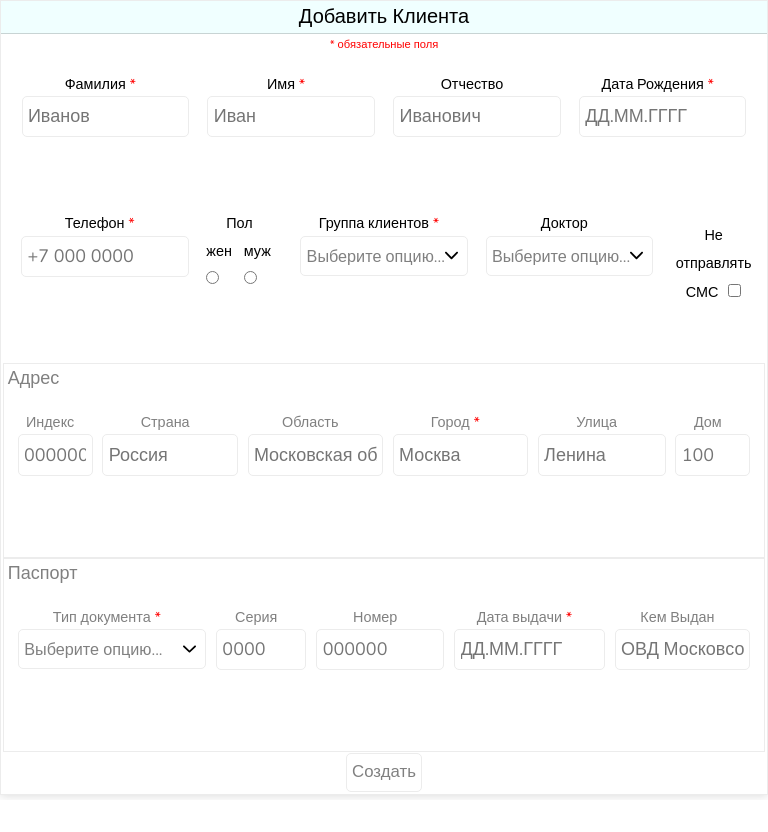
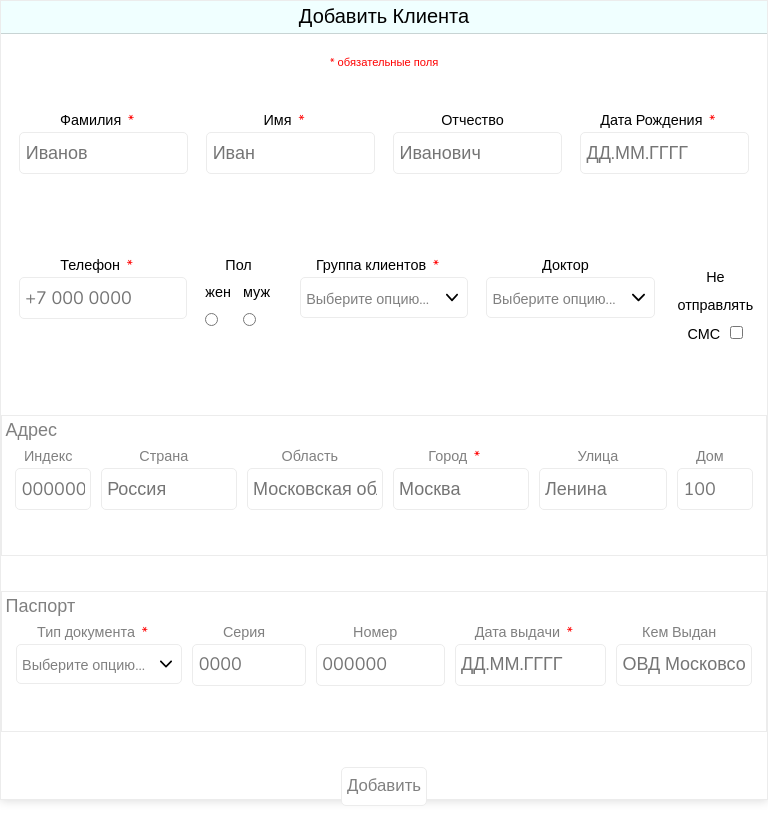
Before and after one commit to stasya0903/addClientForm, a Vue app: page / in a window 768 px wide. Before the commit the page ends 800 px from the top, so only its background shows below. Built offline with nearby package versions, Linux system fonts and the light colour scheme.

Commit message:
adjusted the bugs with style

```diff
--- a/public/style.css
+++ b/public/style.css
@@ -57,15 +57,14 @@ input[type=checkbox] {
   max-width: 100em;
   margin-right: auto;
   margin-left: auto;
-  height: 100%;
+  height: 100vh;
 }
 
 .form {
   display: flex;
   flex-direction: column;
-  justify-content: space-evenly;
-  width: 99.6em;
-  padding: 0.2em;
+  justify-content: space-around;
+  width: 100%;
   align-items: center;
   margin: auto;
 }
@@ -87,7 +86,6 @@ input[type=checkbox] {
 .formLine {
   display: flex;
   justify-content: space-evenly;
-  padding-bottom: 2.5em;
   width: 100%;
 }
 
@@ -104,6 +102,7 @@ input[type=checkbox] {
   display: flex;
   flex-direction: column;
   width: 100%;
+  padding-bottom: 2.5em;
 }
 
 .formGroup_radio {
@@ -142,7 +141,7 @@ input[type=checkbox] {
   font-size: 0.6em;
   color: red;
   padding-top: 0.2em;
-  margin-bottom: -2em;
+  margin-top: -4em;
 }
 
 .errorInput {
@@ -152,6 +151,7 @@ input[type=checkbox] {
 .required {
   color: red;
   text-align: left;
+  margin: 0.2em;
 }
 
 .selectArrow_img {
@@ -205,6 +205,8 @@ input[type=checkbox] {
   font-size: 1.5em;
   background-color: white;
   padding: 0.3em;
+  margin-bottom: 0.5em;
+  margin-top: 3.2em;
   border: #ececec 1px solid;
   border-radius: 5px;
   color: grey;
@@ -220,15 +222,15 @@ input[type=checkbox] {
 }
 
 .submitStatus {
-  background-color: #ececec;
   border-radius: 5px;
   padding: 0.8em;
-  margin: 0.5em;
-  width: 80%;
-  font-size: 1.3em;
+  width: 60%;
+  font-size: 1em;
   display: flex;
   text-align: center;
   justify-content: space-between;
+  margin: 0.5em 0.5em -3.9em;
+  border: 1px solid #ececec;
 }
 
 .submitStatus span {
@@ -260,37 +262,55 @@ input[type=checkbox] {
   .selectDrop {
     position: inherit;
   }
+
+  .submitStatus {
+    width: 90%;
+    font-size: 1.5em;
+    margin-top: 0;
+    margin-bottom: -3.5em;
+  }
+
+  .submitBtn {
+    margin-top: 5em;
+  }
+
+  .inputCheckbox {
+    width: 100%;
+    font-size: 1.5em;
+    color: grey;
+  }
+
+  .formGroup_radio {
+    font-size: 2em;
+    padding: 0;
+    color: grey;
+  }
 }
-@media screen and (min-width: 750px) and (max-width: 1090px) {
+@media screen and (min-width: 750px) and (max-width: 980px) {
   .form {
     width: 100%;
-    height: 95vh;
-    justify-content: space-evenly;
+    height: 100%;
+    justify-content: space-around;
+  }
+
+  .formCard {
+    height: 100%;
   }
 
   .container {
     margin: 0;
   }
 
-  .formLine {
-    padding-bottom: 3.5em;
+  .optionDefault {
+    font-size: 0.8em;
   }
 
-  .formGroup {
-    padding: 1em 0 1em 0;
+  .submitStatus {
+    margin: -5em 0.5em -5em;
   }
 
-  .optionDefault {
-    font-size: 0.9em;
-  }
-
-  .selectDrop {
-    top: 4.5em;
-  }
-}
-@media (min-width: 900px) {
-  .form {
-    height: 90vh;
+  .submitBtn {
+    margin-top: 0;
   }
 }
 
--- a/public/style.scss
+++ b/public/style.scss
@@ -67,15 +67,14 @@ input[type=checkbox] {
   max-width: $containerWidthLg;
   margin-right: auto;
   margin-left: auto;
-  height: 100%;
+  height: 100vh;
 }
 
 .form {
   display: flex;
   flex-direction: column;
-  justify-content: space-evenly;
-  width: $formWidthLg;
-  padding: $formPadding;
+  justify-content: space-around;
+  width: 100%;
   align-items: center;
   margin: auto;
 
@@ -98,8 +97,8 @@ input[type=checkbox] {
 .formLine {
   display: flex;
   justify-content: space-evenly;
-  padding-bottom: 2.5em;
   width:100%
+
 }
 .formGroup {
   display: flex;
@@ -112,7 +111,8 @@ input[type=checkbox] {
 .formGroup_input {
   display: flex;
   flex-direction: column;
-  width: 100%
+  width: 100%;
+  padding-bottom: 2.5em;
 }
 
 .formGroup_radio {
@@ -151,7 +151,7 @@ input[type=checkbox] {
   font-size: .6em;
   color: red;
   padding-top: 0.2em;
-  margin-bottom: -2em;
+  margin-top: -4em;
 }
 
 .errorInput {
@@ -161,6 +161,7 @@ input[type=checkbox] {
 .required {
   color: red;
   text-align: left;
+  margin: 0.2em
 }
 
 .selectArrow_img {
@@ -214,9 +215,11 @@ input[type=checkbox] {
   font-size: 1.5em;
   background-color: white;
   padding: .3em;
+  margin-bottom: 0.5em;
+  margin-top: 3.2em;
   border: #ececec 1px solid;
   border-radius: 5px;
-  color: grey
+  color: grey;
 }
 .submitBtn:hover{
   background-color: azure;
@@ -226,15 +229,17 @@ input[type=checkbox] {
   outline-color: #999999;
 }
 .submitStatus {
-  background-color: #ececec;
   border-radius: 5px;
   padding: 0.8em;
-  margin: 0.5em;
-  width:80%;
-  font-size: 1.3em;
+  width:60%;
+  font-size: 1em;
   display: flex;
   text-align: center;
   justify-content: space-between;
+  margin: 0.5em 0.5em -3.9em;
+  border: 1px solid #ececec;
+}
+.submitContainer{
 
 }
 .submitStatus span {
@@ -261,34 +266,45 @@ input[type=checkbox] {
   .selectDrop{
     position: inherit;
   }
-
+  .submitStatus{
+    width:90%;
+    font-size: 1.5em;
+    margin-top: 0;
+    margin-bottom: -3.5em;
+  }
+  .submitBtn{
+    margin-top: 5em;
+  }
+  .inputCheckbox{
+    width: 100%;
+    font-size: 1.5em;
+    color: grey;
+  }
+  .formGroup_radio{
+    font-size: 2em;
+    padding: 0;
+    color: grey;
+  }
 }
-@media screen and (min-width: 750px) and (max-width: 1090px)  {
+@media screen and (min-width: 750px) and (max-width: 980px)  {
   .form{
     width:100%;
-    height: 95vh;
-    justify-content: space-evenly;
+    height: 100%;
+    justify-content: space-around;
+  }
+  .formCard{
+    height: 100%;
   }
   .container {
     margin:0;
   }
-  .formLine{
-    padding-bottom:3.5em;
+  .optionDefault{
+    font-size: 0.8em;
   }
-  .formGroup{
-    padding: 1em 0 1em 0;
+  .submitStatus{
+    margin: -5em 0.5em -5em;
   }
-  .optionDefault{
-    font-size: 0.9em;
-  }
-  .selectDrop{
-    top: 4.5em;
+  .submitBtn{
+    margin-top:0;
   }
 }
-
-
-@media (min-width: 900px) {
-  .form{
-    height: 90vh;
-  }
-}
--- a/src/components/Form.vue
+++ b/src/components/Form.vue
@@ -5,7 +5,8 @@
                 <p>Добавить Клиента</p>
             </div>
             <form @submit.prevent="someAction()" class="form">
-                <p class="required">* обязательные поля</p>
+
+                <div class="required">* обязательные поля</div>
 
                 <div class="formLine">
                     <input-text label="Фамилия"
@@ -157,7 +158,7 @@
                                 :validation="$v.clientDocument.type"
                                 :errorMsg="errorMsg"
                                 :options="documentType"
-                                width="25%"
+                                width="22%"
                         ></input-select>
                         <input-text
                                 label="Серия"
@@ -166,7 +167,7 @@
                                 @getValue="(value)=> clientDocument.lot= value"
                                 :validation="$v.clientDocument.lot"
                                 :errorMsg="errorMsg"
-                                width="12%"></input-text>
+                                width="15%"></input-text>
                         <input-text
                                 label="Номер"
                                 placeholder="000000"
@@ -196,11 +197,14 @@
 
                     </div>
                 </div>
-                <div class="submitStatus" v-if="submitStatus">{{submitStatus}} <span @click="clearStatus()">X</span>
+                <div class="submitStatus" v-show="submitStatus">{{submitStatus}} <span @click="clearStatus()">X</span>
                 </div>
-                <button type="submit" class="submitBtn">
-                    Создать
-                </button>
+                <div class="submitContainer">
+
+                    <button type="submit" class="submitBtn">
+                        Добавить
+                    </button>
+                </div>
             </form>
         </div>
     </div>
--- /dev/null
+++ b/vue.config.js
@@ -0,0 +1,3 @@
+module.exports = {
+    publicPath: '/addClientForm/'
+}
```
Also changed, not shown: 1 other file (tests, documents, lock files or other folders).
